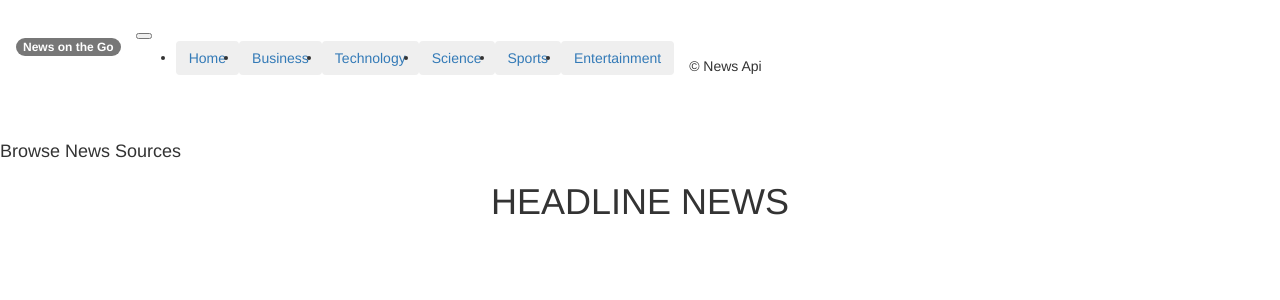
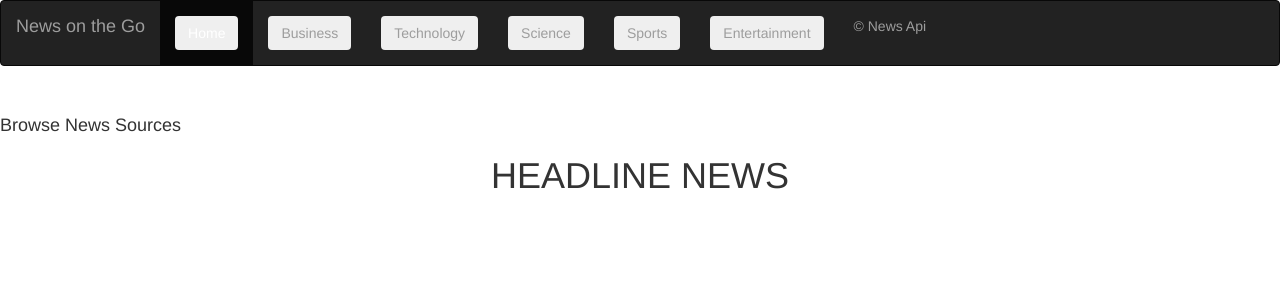
Before and after one commit to brenda-nthenya/news_app, a Python web app: template app/templates/index.html in a window 1280 px wide. Shown: the top 300 px of the page. Run offline with Jinja, Linux system fonts and the light colour scheme; the template is opened without the code that fills it, so the values that code supplies are empty; some libraries are stand-ins or nearby versions.

Commit message:
Corrects layout error

```diff
--- a/app/templates/navbar.html
+++ b/app/templates/navbar.html
@@ -1,34 +1,36 @@
-<div class="">
 
-    <nav class="navbar navbar-expand-lg navbar-dark bg-dark fixed-top">
-    <h3> <a class="navbar-brand" href="/"><span class="badge badge-success">News on the Go</span></a></h3>
-      <button class="navbar-toggler" type="button" data-toggle="collapse" data-target="#navbarText" aria-controls="navbarText" aria-expanded="false" aria-label="Toggle navigation">
-      <span class="navbar-toggler-icon"></span>
-    </button>
-      <div class="collapse navbar-collapse" id="navbarText">
-        <ul class="navbar-nav mr-auto">
+<div class="navbar navbar-inverse" role="navigation">
+  <div class="container-fluid">
+      <div class="navbar-header">
+
+          <a class="navbar-brand" href="/"> News on the Go </a>
+      </div>
+      <div class="navbar-collapse collapse">
+          <ul class="nav navbar-nav">
             <li class="nav-item active">
               <a class="nav-link" href="/"><button type="button" class="btn btn-outline-success">Home </button><span class="sr-only">(current)</span></a>
             </li>
             <li class="nav-item">
-            <a class="nav-link" href="/{{'categories/Business'}}"><button type="button" class="btn btn-outline-success">Business</button></a>
+              <a class="nav-link" href="/{{'categories/Business'}}"><button type="button" class="btn btn-outline-primary">Business</button></a>
             </li>
             <li class="nav-item">
-            <a class="nav-link" href="/{{'categories/Technology'}}"><button type="button" class="btn btn-outline-success">Technology</button></a>
+              <a class="nav-link" href="/{{'categories/Technology'}}"><button type="button" class="btn btn-outline-primary">Technology</button></a>
             </li>
             <li class="nav-item">
-            <a class="nav-link" href="/{{'categories/Science'}}"><button type="button" class="btn btn-outline-success">Science</button></a>
+              <a class="nav-link" href="/{{'categories/Science'}}"><button type="button" class="btn btn-outline-primary">Science</button></a>
             </li>
             <li class="nav-item">
-            <a class="nav-link" href="/{{'categories/Sports'}}"><button type="button" class="btn btn-outline-success">Sports</button></a>
+              <a class="nav-link" href="/{{'categories/Sports'}}"><button type="button" class="btn btn-outline-primary">Sports</button></a>
             </li>
             <li class="nav-item">
-            <a class="nav-link" href="/{{'categories/Entertainment'}}"><button type="button" class="btn btn-outline-success">Entertainment</button></a>
+              <a class="nav-link" href="/{{'categories/Entertainment'}}"><button type="button" class="btn btn-outline-primary">Entertainment</button></a>
             </li>
           </ul>
+
           <span class="navbar-text">
             © News Api
           </span>
       </div>
-    </nav>
+
   </div>
+</div>
```
Lines whose indentation alone changed are shown as unchanged.
